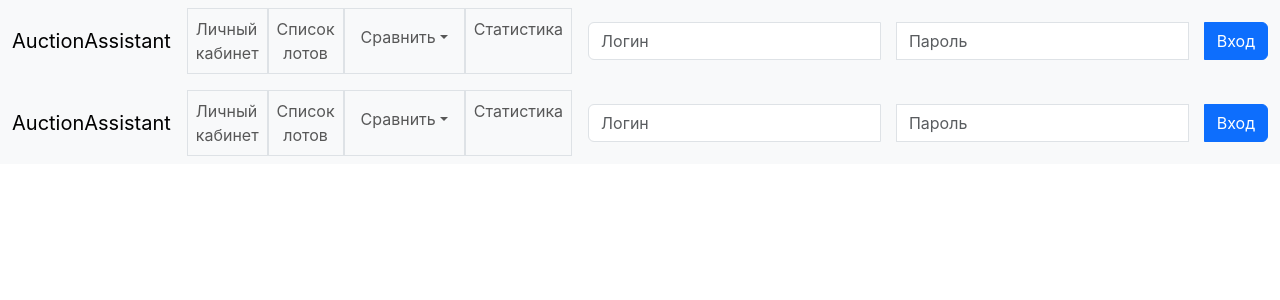
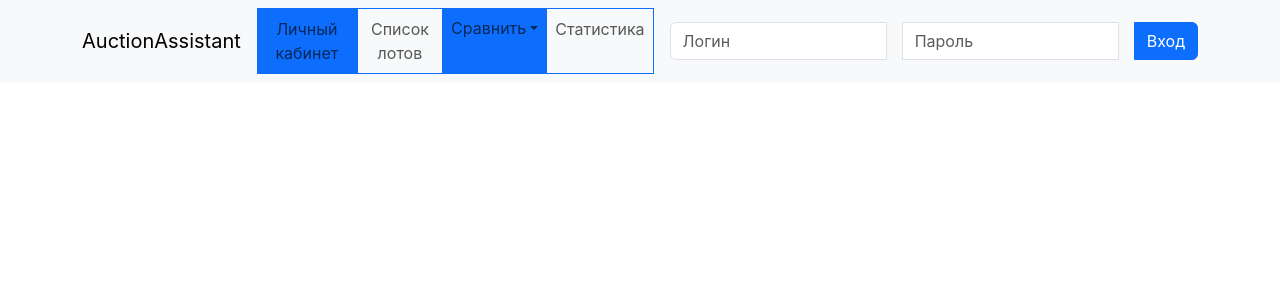
Before and after one commit to Karasiq1337/TorgiGov, a React (Create React App) app in the folder TorgiGov/auction_assistant/: page /home in a window 1280 px wide. Shown: the top 300 px of the page. Built offline with nearby package versions, Linux system fonts and the light colour scheme.

Commit message:
это биби

```diff
--- a/TorgiGov/auction_assistant/src/Menu/NavBar.tsx
+++ b/TorgiGov/auction_assistant/src/Menu/NavBar.tsx
@@ -1,6 +1,6 @@
 import React from "react";
 import Form from 'react-bootstrap/Form';
-import {Dropdown, Nav, Navbar, NavDropdown, NavLink} from "react-bootstrap";
+import {Dropdown, Image, Nav, Navbar, NavDropdown, NavLink} from "react-bootstrap";
 import {Container} from "react-bootstrap";
 import Button from "react-bootstrap/Button";
 import InputGroup from "react-bootstrap/InputGroup";
@@ -8,30 +8,29 @@ import InputGroupText from "react-bootstrap/InputGroupText";
 import FormCheckInput from "react-bootstrap/FormCheckInput";
 import {Link} from "react-router-dom";
 
-
 export function NavBar(){
     return (
         <Navbar expand="lg" className="bg-body-tertiary">
-            <Container fluid>
+            <Container>
                 <Navbar.Brand href="/home">AuctionAssistant</Navbar.Brand>
-                <Navbar.Toggle aria-controls="basic-navbar-nav" />
+                <Navbar.Toggle aria-controls="basic-navbar-nav"/>
                 <Navbar.Collapse>
-                    <Nav className={"me-3"}>
-                        <NavLink className={" border"}>Личный кабинет</NavLink>
-                        <NavLink className={" text-center border"}>Список лотов</NavLink>
-                        <NavLink className={" border"}>
-                            <NavDropdown title={"Сравнить"}>
+                    <Nav className={"me-3 "}>
+                        <NavLink className={"text-center border border-primary bg-primary"}>Личный кабинет</NavLink>
+                        <NavLink className={"text-center border border-primary"}>Список лотов</NavLink>
+                            <NavDropdown className={"bg-primary"} title={"Сравнить"}>
                                 <NavDropdown.Item href={"Аренда"}>Аренда</NavDropdown.Item>
                                 <NavDropdown.Item href={"Продажа"}>Продажа</NavDropdown.Item>
                             </NavDropdown>
-                        </NavLink>
-                        <NavLink className={"border"}>Статистика</NavLink>
+                        <NavLink className={"text-center border border-primary"}>Статистика</NavLink>
                     </Nav>
-                    <InputGroup className="justify-content-">
+                    <Nav>
+                    <InputGroup className="">
                         <Form.Control type={"text"} placeholder={"Логин"} className={"form-control me-3"}/>
                         <Form.Control type={"password"} placeholder={"Пароль"} className={"form-control me-3"}/>
                         <Button type={"submit"} className={"btn btn-primary"}>Вход</Button>
                     </InputGroup>
+                    </Nav>
                 </Navbar.Collapse>
             </Container>
         </Navbar>
--- a/TorgiGov/auction_assistant/src/index.tsx
+++ b/TorgiGov/auction_assistant/src/index.tsx
@@ -22,7 +22,7 @@ const router = createBrowserRouter([
     },
     {
         path: "Home",
-        element: <NavBar/>
+        element: <a/>
     }
 ]);
 
```
Also changed, not shown: 1 other file (tests, documents, lock files or other folders).
